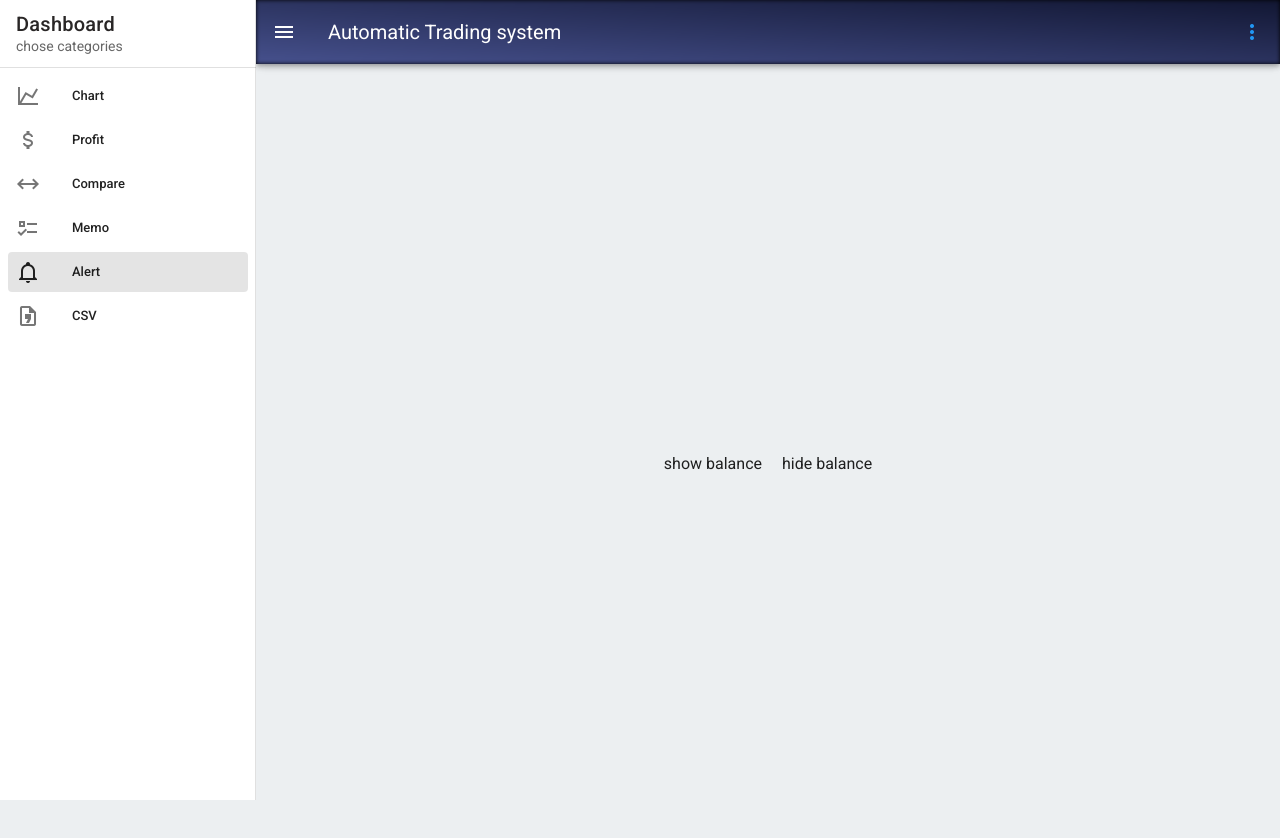
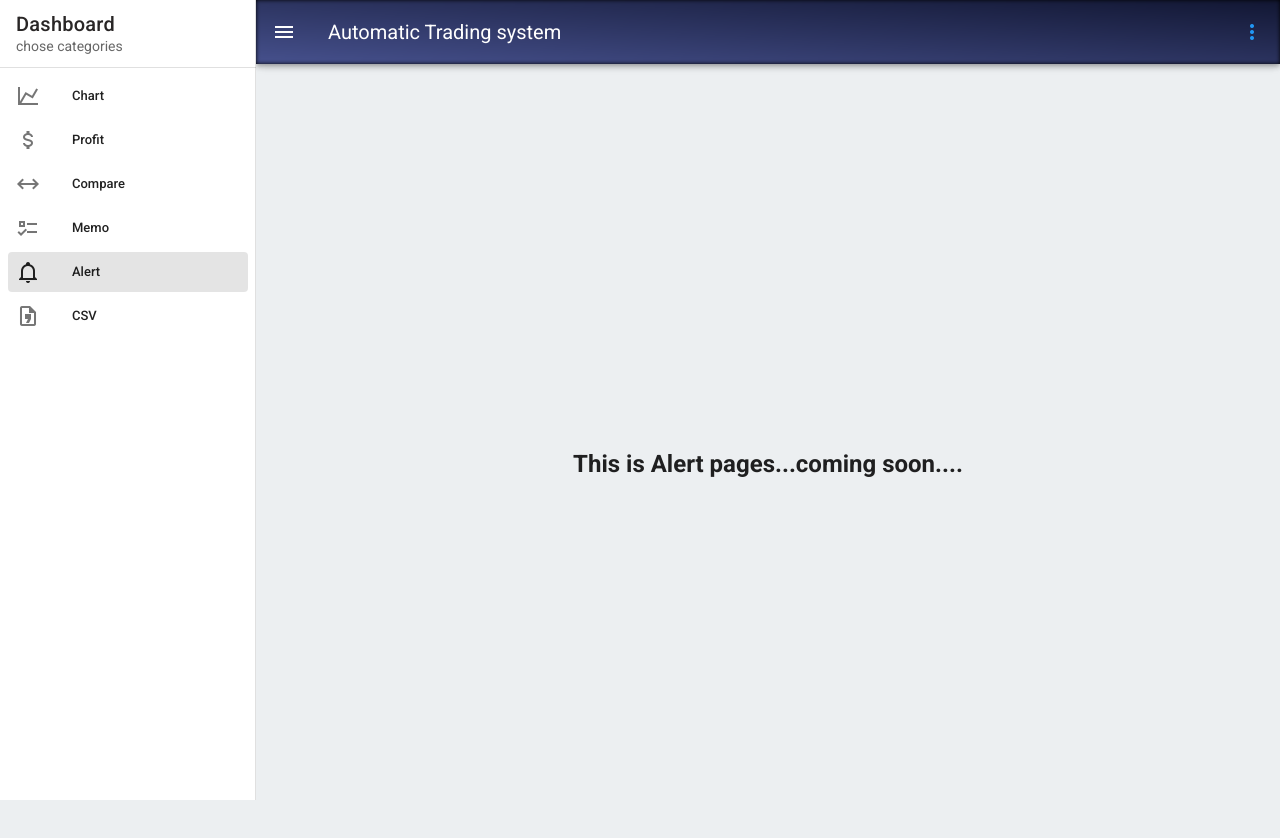
Before and after one commit to serpedious/automatic-trading-system, a Nuxt app in the folder front/: page /dashboard/alert in a window 1280 px wide. Shown: the top 838 px of the page. Built offline with nearby package versions, Linux system fonts and the light colour scheme.

Commit message:
delete header items

```diff
--- a/front/components/organisms/Header.vue
+++ b/front/components/organisms/Header.vue
@@ -89,7 +89,7 @@ export default {
   data: () => ({
     drawer: null,
     items: [
-      { title: 'Account', icon: 'mdi-chart-line', to: '/dashboard/chart' },
+      { title: 'Account', icon: 'mdi-chart-line', to: '' },
       { title: 'Github', icon: 'mdi-currency-usd', to: '' },
     ],
     categories: [
--- a/front/pages/dashboard/alert.vue
+++ b/front/pages/dashboard/alert.vue
@@ -1,43 +1,14 @@
 <template>
   <section class="container">
     <div>
-      <!-- <ul v-for="(item, index) of items" v-bind:key="index">
-        <li>No.{{ index + 1 }} {{ item.name }}</li>
-      </ul> -->
-      <ul v-for="balance of balancelists" v-bind:key="balance.amount">
-        <li>{{ balance.currency_code }}</li>
-        <li>{{ balance.amount }}</li>
-      </ul>
-      <button @click="apiBalance">show balance</button>
-      <button @click="apiBalanceHide">hide balance</button>
+      <h1>This is Alert pages...coming soon....</h1>
     </div>
   </section>
 </template>
 
 <script>
-import axios from 'axios'
 export default {
-  name: 'Chart',
-  data () {
-    return {
-    //   items: [
-    //  { name: 'いちご' },
-    //  { name: 'りんご' },
-    //  { name: 'みかん' },
-    //  { name: 'ぶどう' }
-    // ],
-      balancelists: []
-    }
-  },
-  methods: {
-    apiBalance: async function () {
-      let res = await axios.get(process.env.API_BASE_URL + '/balance')
-      this.balancelists = res.data
-    },
-    apiBalanceHide: async function () {
-      this.balancelists = ''
-    }
-  }
+  name: 'Alert',
 }
 </script>
 
@@ -49,22 +20,4 @@ export default {
   align-items: center;
   text-align: center;
 }
-h1, h2 {
-  font-weight: normal;
-}
-ul {
-  list-style-type: none;
-  padding: 0;
-}
-li {
-  display: inline-block;
-  margin: 0 10px;
-}
-a {
-  color: #42b983;
-}
-button {
-  margin: 10px 0;
-  padding: 10px;
-}
 </style>
```
